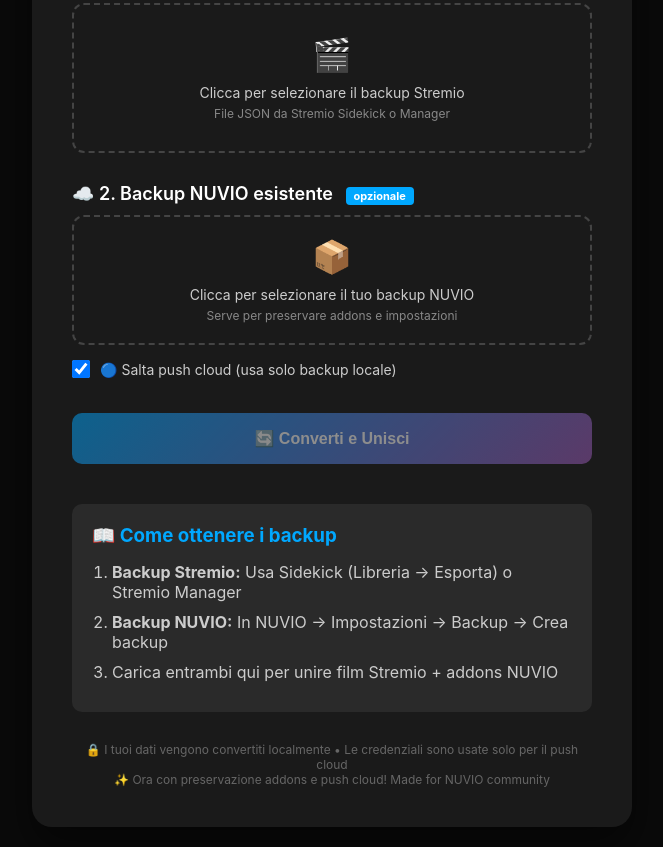
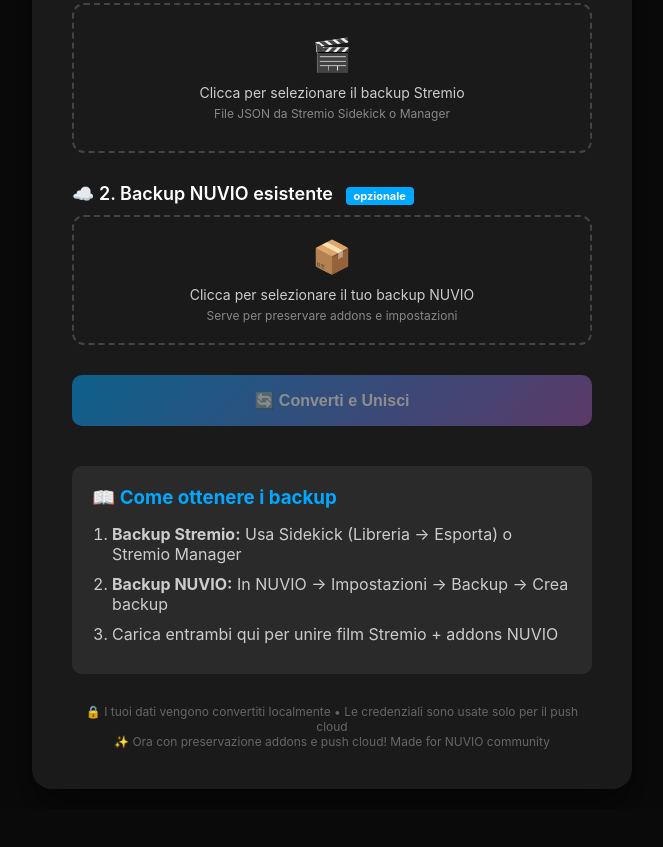
Before and after one commit to Davako94/stremio-nuvio-importer, a website: page public/index.html in a window 1280 px wide. Shown: the part 957-1804 px from the top of the page, without its empty margins (308-971 px from the left). After the commit the page ends 1766 px from the top, so only its background shows below. Drawn offline with Linux system fonts and the light colour scheme.

Commit message:
try sync cloud

```diff
--- a/public/index.html
+++ b/public/index.html
@@ -401,11 +401,6 @@
       <div id="addonsList" class="addons-preview"></div>
     </div>
 
-    <!-- OPZIONI AGGIUNTIVE -->
-    <div class="checkbox-container">
-      <input type="checkbox" id="skipCloudPush" checked>
-      <label for="skipCloudPush">🔵 Salta push cloud (usa solo backup locale)</label>
-    </div>
 
     <!-- Bottone converti -->
     <button id="convertBtn" disabled style="margin-top: 20px;">🔄 Converti e Unisci</button>
```
Also changed, not shown: README.md.
